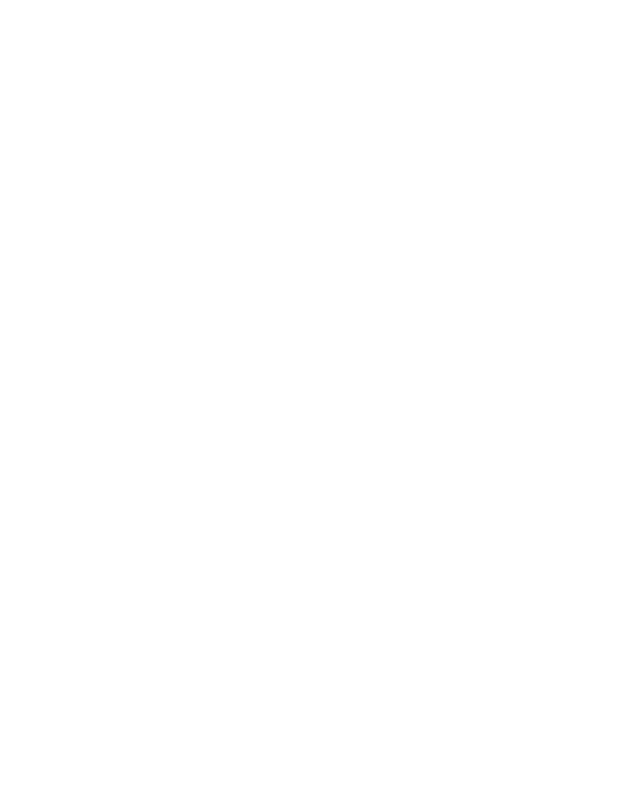
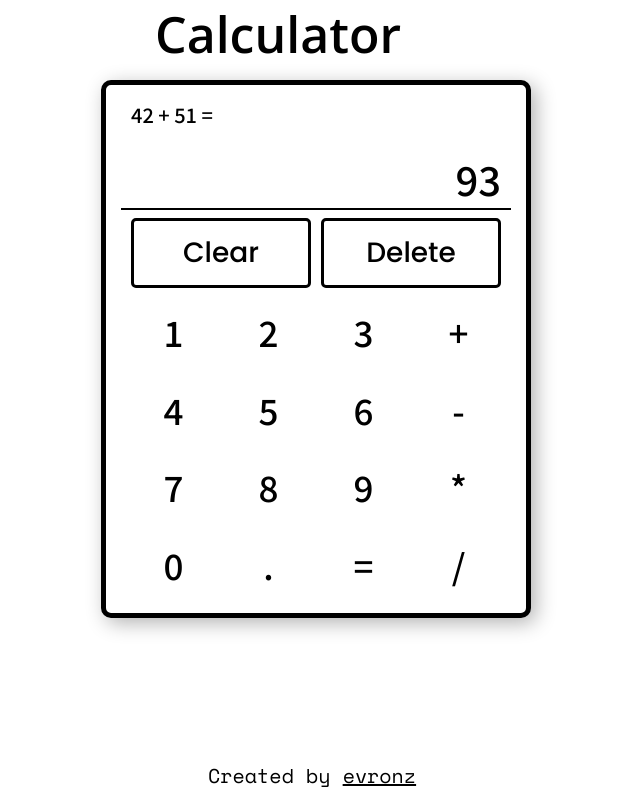
Before and after one commit to evronz/Calculator, a plain HTML site: page index.html in a window 1280 px wide. Shown: the whole page, without its empty margins (362-1002 px from the left). Drawn offline with nearby package versions, Linux system fonts and the light colour scheme.

Commit message:
setup calculator layout

```diff
--- a/index.html
+++ b/index.html
@@ -1,13 +1,56 @@
 <!DOCTYPE html>
 <html lang="en">
 <head>
+  <link rel="preconnect" href="https://fonts.googleapis.com">
+  <link rel="preconnect" href="https://fonts.gstatic.com" crossorigin>
+  <link href="https://fonts.googleapis.com/css2?family=Open+Sans:wght@600&family=Righteous&display=swap" rel="stylesheet">
+  <link rel="preconnect" href="https://fonts.googleapis.com">
+  <link rel="preconnect" href="https://fonts.gstatic.com" crossorigin>
+  <link href="https://fonts.googleapis.com/css2?family=Noto+Sans+JP:wght@500&display=swap" rel="stylesheet">
+  <link rel="preconnect" href="https://fonts.googleapis.com">
+  <link rel="preconnect" href="https://fonts.gstatic.com" crossorigin>
+  <link href="https://fonts.googleapis.com/css2?family=Poppins:wght@500&display=swap" rel="stylesheet">
+  <link rel="preconnect" href="https://fonts.googleapis.com">
+  <link rel="preconnect" href="https://fonts.gstatic.com" crossorigin>
+  <link href="https://fonts.googleapis.com/css2?family=Space+Mono&display=swap" rel="stylesheet">
   <meta charset="UTF-8">
   <meta http-equiv="X-UA-Compatible" content="IE=edge">
   <meta name="viewport" content="width=device-width, initial-scale=1.0">
   <title>Calculator</title>
-  <script src="script.js" defer></script>
+  <!-- <script src="script.js" defer></script> -->
+  <link rel="stylesheet" href="styles.css">
 </head>
 <body>
-
+  <h1 style="text-align: center;">Calculator</h1>
+  <div class="calculator-container">
+    <div class="input-display">42 + 51 =</div>
+    <div class="result-display">93</div>
+    <hr>
+    <div class="calculator-layout">
+      <button class="btn" id="clear-btn">Clear</button>
+      <button class="btn" id="delete-btn">Delete</button>
+      <button class="btn" id="1">1</button>
+      <button class="btn" id="2">2</button>
+      <button class="btn" id="3">3</button>
+      <button class="btn" id="plus">+</button>
+      <button class="btn" id="4">4</button>
+      <button class="btn" id="5">5</button>
+      <button class="btn" id="6">6</button>
+      <button class="btn" id="minus">-</button>
+      <button class="btn" id="7">7</button>
+      <button class="btn" id="8">8</button>
+      <button class="btn" id="9">9</button>
+      <button class="btn" id="multiply">*</button>
+      <button class="btn" id="0">0</button>
+      <button class="btn" id="decimal-point">.</button>
+      <button class="btn" id="evaluate">=</button>
+      <button class="btn" id="divide">/</button>
+    </div>
+  </div>
+  <footer>
+    <div class="creator">
+      Created by <a href="https://github.com/evronz" target="_blank">evronz</a>
+    </div>
+  </footer>
 </body>
 </html>
--- a/script.js
+++ b/script.js
@@ -0,0 +1,42 @@
+function add(a, b) {
+  return a + b;
+}
+
+function subtract(a, b) {
+  return a - b;
+}
+
+function multiply(a, b) {
+  return a * b;
+}
+
+function divide(a, b) {
+  return a / b;
+}
+
+function evaluate(operator, op1, op2){
+  let result;
+
+  switch(operator){
+    case '+':
+      result = add(op1, op2);
+      break;
+    case '-':
+      result = subtract(op1, op2);
+      break;
+    case '*':
+      result = multiply(op1, op2);
+      break;
+    case '/':
+      result = divide(op1, op2);
+      break;
+  }
+
+  return result;
+}
+
+let num1 = prompt("Enter first operand.");
+let num2 = prompt("Enter second operand.");
+let operator = prompt("Enter the operator.");
+
+alert(`${num1} ${operator} ${num2} = ${evaluate(operator, num1, num2)}`);
--- a/styles.css
+++ b/styles.css
@@ -0,0 +1,112 @@
+body {
+  margin: 0;
+}
+
+h1 {
+  margin: 0;
+  font-family: 'Open Sans', sans-serif;
+  font-size: 50px;
+}
+
+.calculator-container {
+  background-color: white;
+  position: absolute;
+  top: 80px;
+  left: 463px;
+  border: 5px solid black;
+  display: inline-block;
+  padding: 15px;
+  border-radius: 10px;
+  box-shadow: 5px 5px 20px rgb(0 0 0 / 0.3);
+}
+
+.input-display {
+  width: 370px;
+  height: 50px;
+  font-family: 'Noto Sans JP', sans-serif;
+  font-size: 20px;
+  padding: 0px 10px;
+  margin: 0;
+  color: black;
+}
+
+.result-display {
+  width: 370px;
+  height: 50px;
+  font-family: 'Noto Sans JP', sans-serif;
+  font-size: 40px;
+  padding: 0px 10px;
+  margin: 0;
+  text-align: end;
+  color: black;
+}
+
+hr {
+  background-color: black;
+
+  height: 2px;
+  border: none;
+}
+
+.calculator-layout {
+  width: 370px;
+  height: 380px;
+  display: grid;
+  grid-template-columns: 1fr 1fr 1fr 1fr;
+  grid-template-rows: 1fr 1fr 1fr 1fr 1fr;
+  row-gap: 10px;
+  column-gap: 10px;
+  margin-left: 10px;
+}
+
+.btn {
+  font-family: 'Noto Sans JP', sans-serif;
+  font-size: 35px;
+  background-color: white;
+  border: none;
+  border-radius: 5px;
+  transition: background-color 0.2s, transform 0.15s;
+  padding: 0;
+  cursor: pointer;
+}
+
+.btn:active {
+  background-color: rgba(0, 0, 0, 0.2);
+  transform: scale(0.8);
+}
+
+#clear-btn {
+  font-family: 'Poppins', sans-serif;
+  font-size: 28px;
+  grid-column: 1 / 3;
+  border: 3px solid black;
+  padding: 0;
+  height: 70px;
+  align-self: center;
+}
+
+#delete-btn {
+  font-family: 'Poppins', sans-serif;
+  font-size: 28px;
+  grid-column: 3 / 5;
+  border: 3px solid black;
+  padding: 0;
+  height: 70px;
+  align-self: center;
+}
+
+footer {
+  position: absolute;
+  bottom: 10px;
+  left: 570px;
+  display: flex;
+  justify-content: center;
+  align-items: center;
+  height: auto;
+}
+
+.creator, a {
+  font-family: 'Space Mono', monospace;
+  font-size: 20px;
+  color: black;
+}
```
Also changed, not shown: 1 other file.
